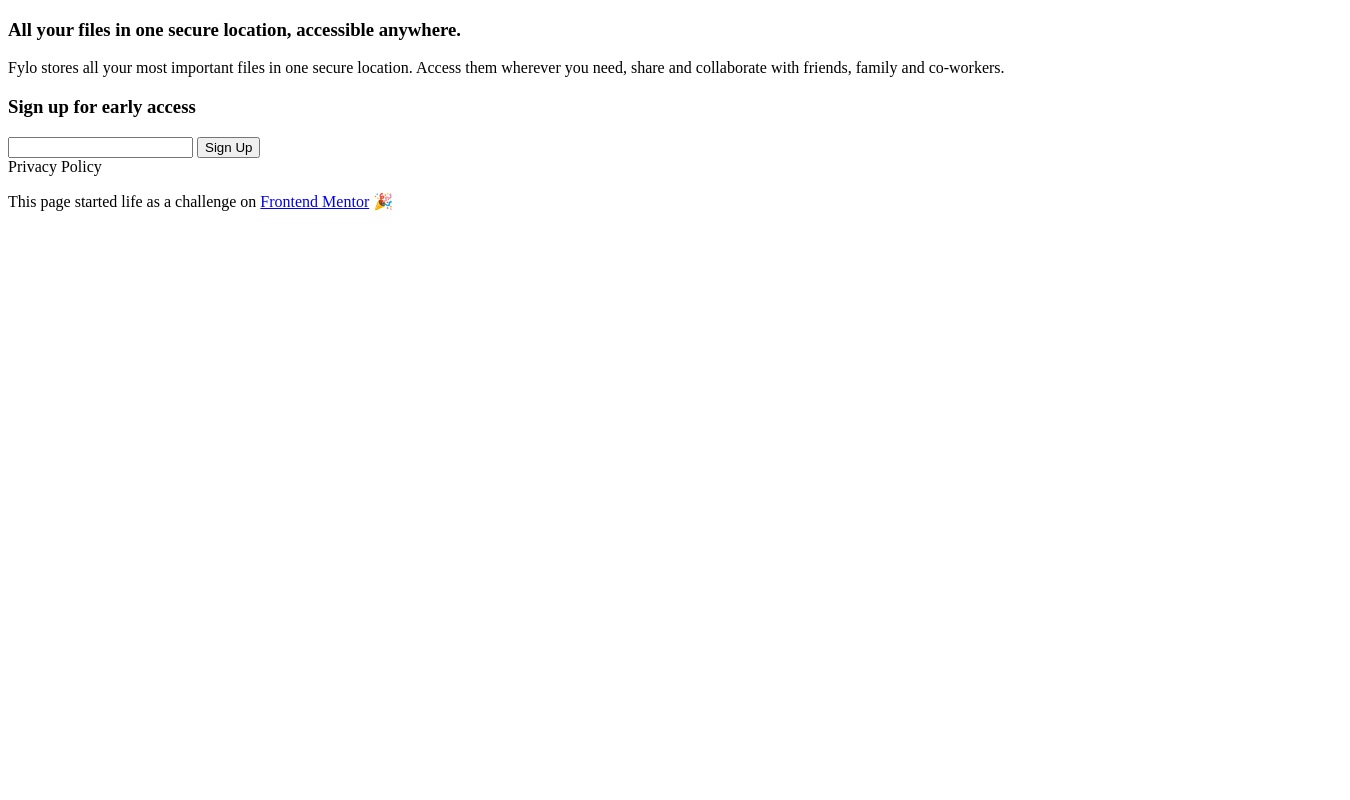
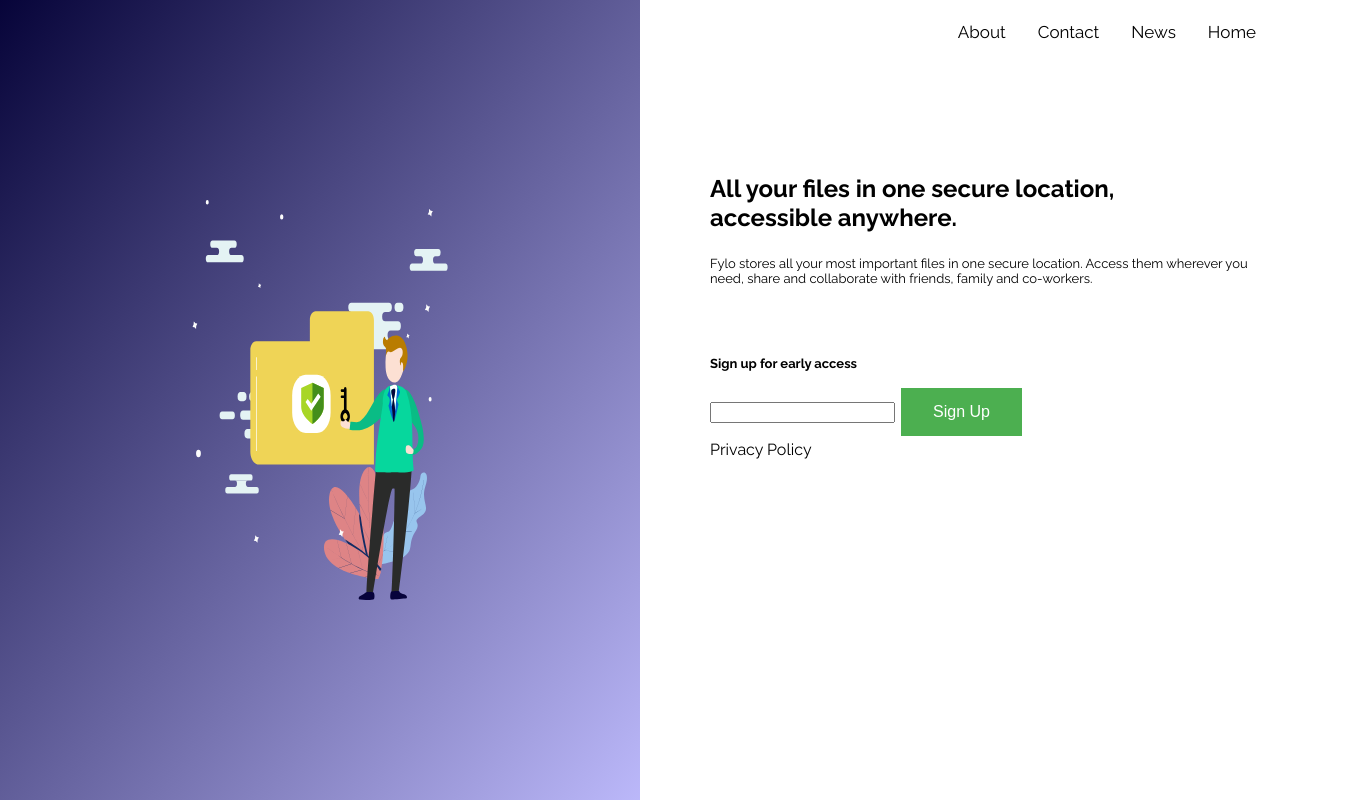
Before and after one commit to dukeofwest/fyloLandingPage, a plain HTML site: page index.html in a window 1280 px wide. Shown: the whole page, 1350 px wide, since content can reach past the window. Drawn offline with Linux system fonts and the light colour scheme.

Commit message:
updated the styles and classes t match description

```diff
--- a/index.html
+++ b/index.html
@@ -15,28 +15,38 @@
 </head>
 
 <body>
-    <div class="leftPage"></div>
+    <div class="container">
+        <div class="topnav">
+            <a href="#home">Home</a>
+            <a href="#news">News</a>
+            <a href="#contact">Contact</a>
+            <a href="#about">About</a>
+        </div>
+
+        <div class="leftPage">
+            <!--Leftside image-->
+            <img src="images/illustration-main.svg" />
 
 
-    <div class="rightPage">
+        </div>
 
-        <h3>All your files in one secure location, accessible anywhere. </h3>
+        <div class="rightPage">
+            <h3 class="headerRight">All your files in one secure location, accessible anywhere. </h3>
 
-        <p>Fylo stores all your most important files in one secure location. Access them wherever you need, share and collaborate with friends, family and co-workers.</p>
-        <form action="">
-            <h3>Sign up for early access</h3>
-            <input type="email" name="" id="">
-            <button type="submit">Sign Up</button>
-        </form>
-        Privacy Policy
+            <p class="descRight">Fylo stores all your most important files in one secure location. Access them wherever you need, share and collaborate with friends, family and co-workers.</p>
+            <form action="">
+                <h3 class="formDesc">Sign up for early access</h3>
+                <input type="email" name="" id="">
+                <button class="button" type="submit">Sign Up</button>
+            </form>
+            <footer>Privacy Policy</footer>
 
-        <footer>
-            <p class="attribution">
-                This page started life as a challenge on <a href="https://www.frontendmentor.io?ref=challenge" target="_blank">Frontend Mentor</a> 🎉
-            </p>
-        </footer>
+
+
+        </div>
 
     </div>
+
 
 </body>
 
--- a/styles.css
+++ b/styles.css
@@ -0,0 +1,124 @@
+    @import url('https://fonts.googleapis.com/css?family=Open+Sans:400,700|Raleway:400,700&display=swap');
+    /*
+font-family: 'Open Sans', sans-serif;
+font-family: 'Raleway', sans-serif;
+*/
+
+    body {
+        max-width: 100%;
+        overflow-x: hidden;
+        margin-left: 0px;
+        font-family: 'Raleway', sans-serif;
+    }
+
+    .topnav {
+        overflow: hidden;
+    }
+
+    .topnav a {
+        float: right;
+        color: black;
+        text-align: center;
+        padding: 14px 16px;
+        text-decoration: none;
+        font-size: 17px;
+    }
+
+    .topnav a:hover {
+        background-color: #ddd;
+        color: black;
+    }
+
+    .leftPage {
+        position: absolute;
+        top: 0;
+        bottom: 0;
+        width: 50%;
+        background-image: linear-gradient(to top left, hsl(243, 86%, 85%), hsl(243, 87%, 12%));
+    }
+
+    .leftPage img {
+        width: 40%;
+        height: 50%;
+        position: absolute;
+        margin: auto;
+        top: 0;
+        left: 0;
+        right: 0;
+        bottom: 0;
+    }
+    /* @media only screen and (max-width: 600px) {
+    .leftPage img {
+        width: 100%;
+        height: fit-content;
+        z-index: -1;
+    } */
+    /* .leftPage img {
+    width: 100%;
+    height: fit-content;
+    z-index: -1;
+} */
+
+    .rightPage {
+        position: absolute;
+        top: 0;
+        left: 50%;
+        bottom: 0;
+        width: 50%;
+        z-index: -1;
+        padding: 150px 0 0 70px;
+    }
+
+    .descRight {
+        font-size: small;
+        margin-bottom: 70px;
+        border: 30%;
+        margin-right: 100px;
+    }
+
+    .headerRight {
+        margin-right: 20%;
+        font-size: x-large;
+    }
+
+    #footer {
+        text-align: botton-right;
+    }
+
+    .formDesc {
+        font-size: small;
+    }
+
+    .button {
+        background-color: #4CAF50;
+        /* Green */
+        border: none;
+        color: white;
+        padding: 15px 32px;
+        text-align: center;
+        text-decoration: none;
+        display: inline-block;
+        font-size: 16px;
+        margin: 4px 2px;
+        cursor: pointer;
+    }
+    /*
+
+<img src="images/bg-intro.svg" />
+
+ <h3>All your files in one secure location, accessible anywhere. </h3>
+
+        <p>Fylo stores all your most important files in one secure location. Access them wherever you need, share and collaborate with friends, family and co-workers.</p>
+        <form action="">
+            <h3>Sign up for early access</h3>
+            <input type="email" name="" id="">
+            <button type="submit">Sign Up</button>
+        </form>
+        Privacy Policy
+
+        <footer>
+            <p class="attribution">
+                This page started life as a challenge on <a href="https://www.frontendmentor.io?ref=challenge" target="_blank">Frontend Mentor</a> 🎉
+            </p>
+        </footer>
+*/
```
